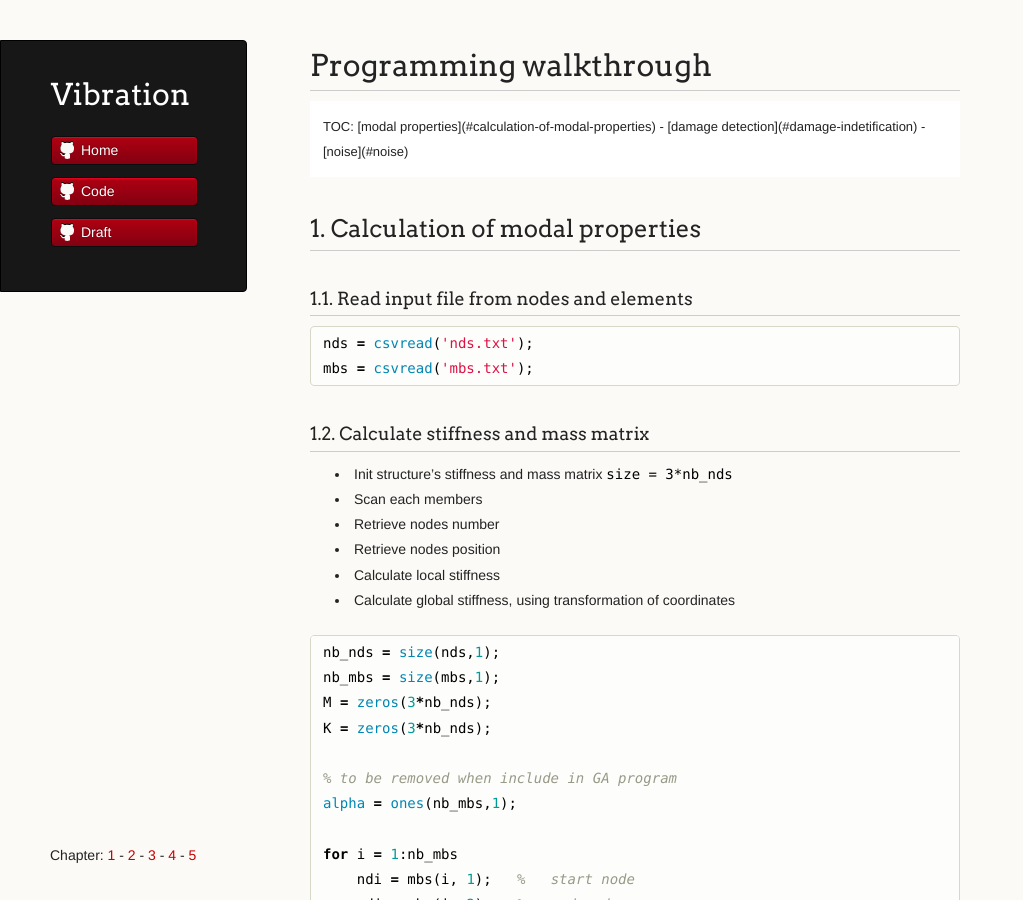
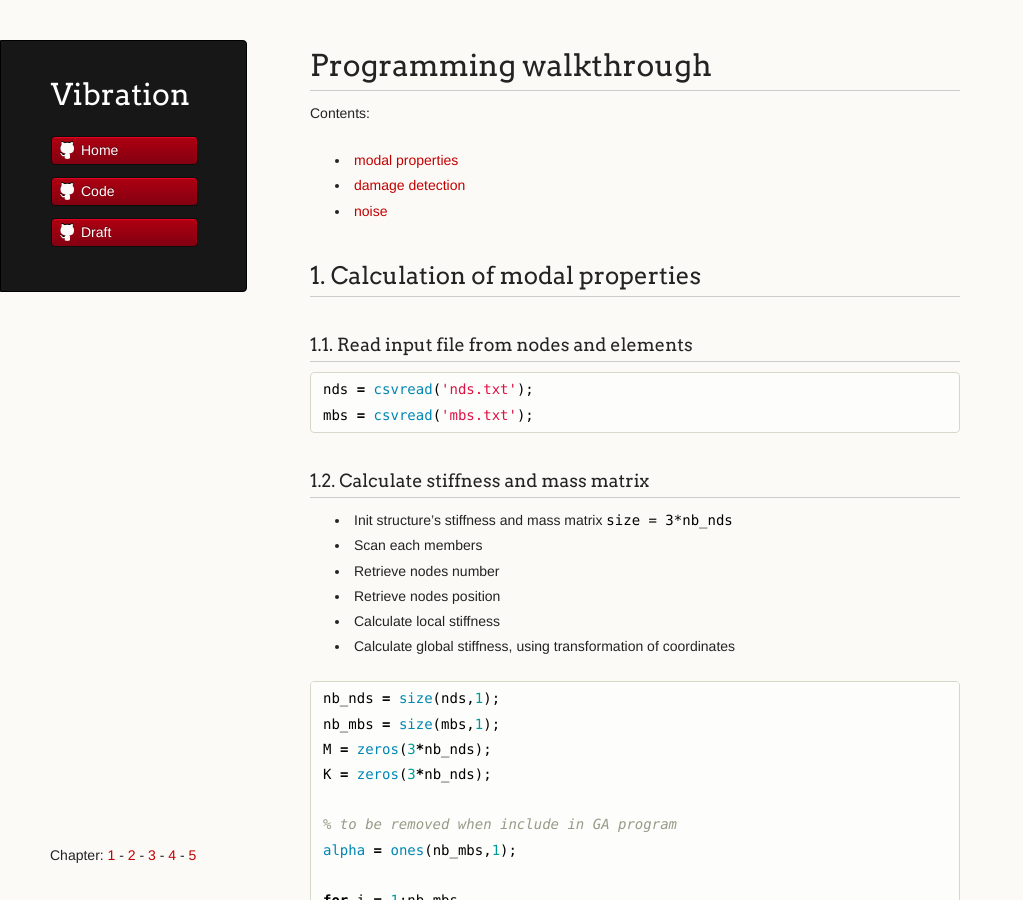
Before and after one commit to vireax/vibration, a Jekyll site: the page built from code.md, in a window 1280 px wide and 900 px high. Shown: the whole window, without its empty margins (0-1023 px from the left). Built offline with Jekyll 4.4.1, drawn with Linux system fonts in a browser that asks for light colours.

Commit message:
Update code.md

```diff
--- a/code.md
+++ b/code.md
@@ -3,7 +3,11 @@ layout: page
 title: Programming walkthrough
 ---
 
-<div class="toc">TOC: [modal properties](#calculation-of-modal-properties) - [damage detection](#damage-indetification) - [noise](#noise)</div>
+Contents:
+
+* [modal properties](#calculation-of-modal-properties)
+* [damage detection](#damage-indetification)
+* [noise](#noise)
 
 ## 1. Calculation of modal properties
 
```
